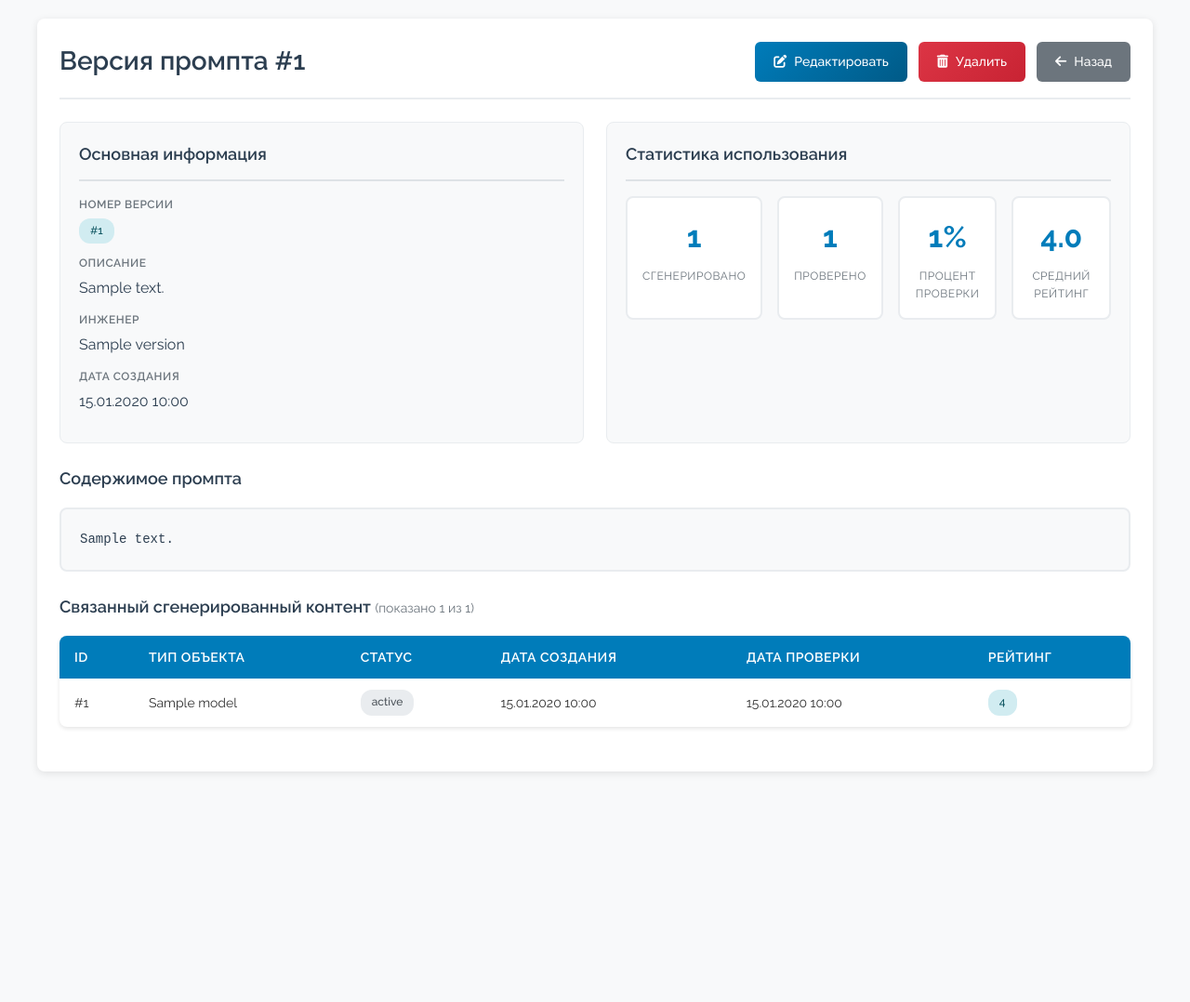
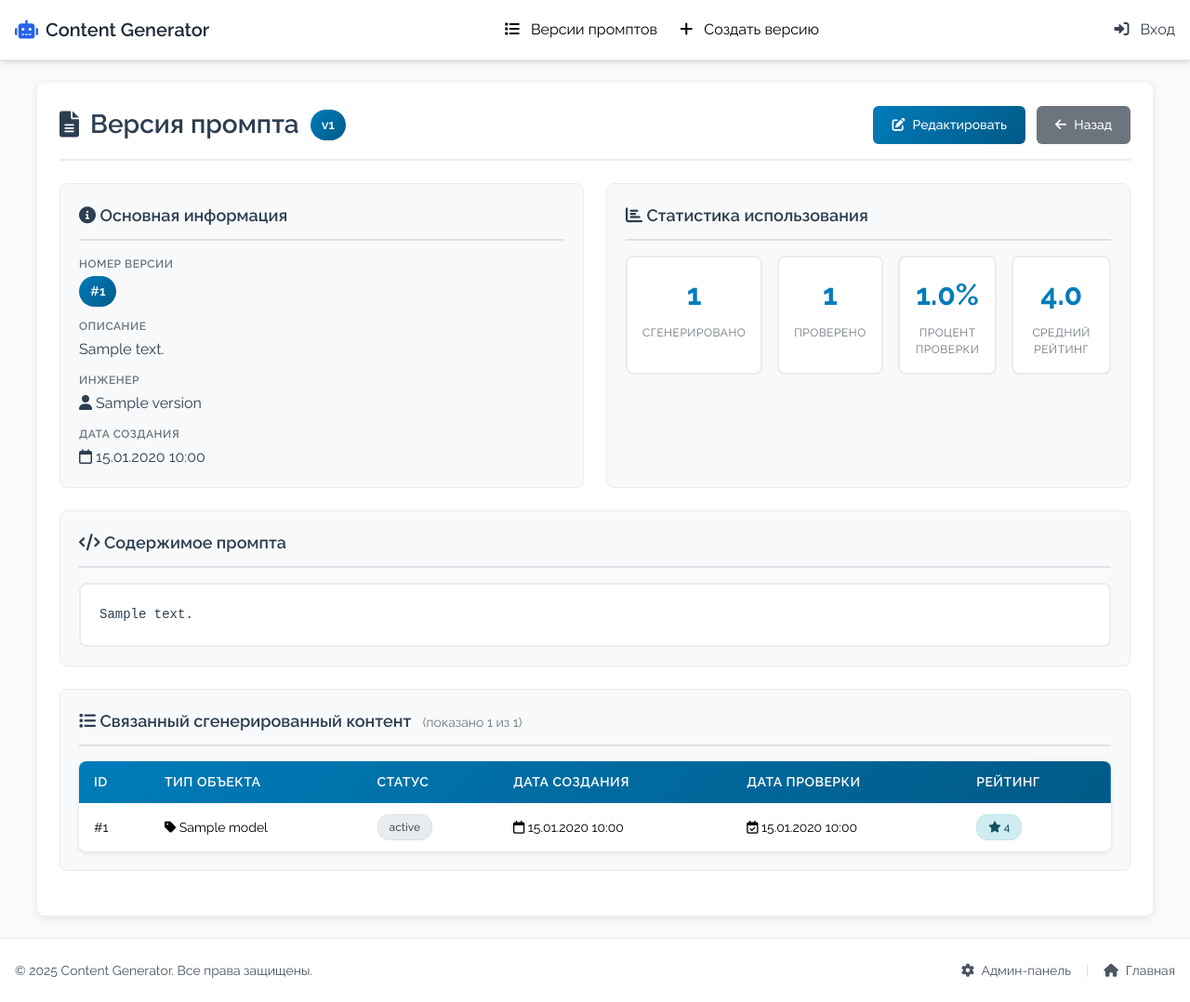
Before and after one commit to Antiguru2/content_generator, a Django app: template templates/content_generator/prompt_versions/detail.html in a window 1280 px wide. Shown: the whole page at 93% size. Before the commit the page ends 832 px from the top, so only its background shows below. Run offline with Django 3.2, Linux system fonts and the light colour scheme; the template is opened without the code that fills it: most values are stand-ins (such as "Sample title", 1, 10 or a date in 2020); some libraries are stand-ins or nearby versions.

Commit message:
Обновлен шаблон детального просмотра версии промпта: улучшена структура, добавлены новые стили и элементы интерфейса, включая значок версии и улучшенные карточки статистики. Обновлен статус подмодуля документации с добавлением суффикса '-dirty'.

```diff
--- a/templates/content_generator/prompt_versions/detail.html
+++ b/templates/content_generator/prompt_versions/detail.html
@@ -1,32 +1,10 @@
-{% load static %}
-<!DOCTYPE html>
-<html lang="ru">
-<head>
-    <meta charset="utf-8">
-    <meta name="viewport" content="width=device-width, initial-scale=1.0, shrink-to-fit=no">
-    <title>Версия промпта #{{ version.version_number }} - Content Generator</title>
+{% extends 'content_generator/base.html' %}
 
-    <link rel="preconnect" href="https://fonts.googleapis.com">
-    <link rel="preconnect" href="https://fonts.gstatic.com" crossorigin>
-    <link href="https://fonts.googleapis.com/css2?family=Raleway:wght@300;400;500;600;700&display=swap" rel="stylesheet">
-    <link rel="stylesheet" href="https://cdnjs.cloudflare.com/ajax/libs/font-awesome/6.0.0-beta3/css/all.min.css">
+{% block title %}Версия промпта #{{ version.version_number }} - Content Generator{% endblock title %}
 
+{% block extra_css %}
 <style>
-        * {
-            margin: 0;
-            padding: 0;
-            box-sizing: border-box;
-        }
-
-        body {
-            font-family: 'Raleway', -apple-system, BlinkMacSystemFont, 'Segoe UI', Roboto, sans-serif;
-            background: #f8f9fa;
-            padding: 20px;
-            color: #333;
-            line-height: 1.6;
-        }
-
-        .container {
+    .detail-container {
         max-width: 1200px;
         margin: 0 auto;
         background: white;
@@ -49,6 +27,21 @@
         font-weight: 600;
         color: #2c3e50;
         margin: 0;
+        display: flex;
+        align-items: center;
+        gap: 12px;
+    }
+
+    .version-badge {
+        display: inline-flex;
+        align-items: center;
+        padding: 6px 12px;
+        background: linear-gradient(135deg, #007cba 0%, #005a87 100%);
+        color: white;
+        border-radius: 20px;
+        font-size: 14px;
+        font-weight: 600;
+        white-space: nowrap;
     }
 
     .header-actions {
@@ -90,16 +83,6 @@
         background: #5a6268;
     }
 
-        .btn-danger {
-            background: linear-gradient(135deg, #dc3545 0%, #c82333 100%);
-            color: white;
-        }
-
-        .btn-danger:hover {
-            transform: translateY(-2px);
-            box-shadow: 0 4px 12px rgba(220, 53, 69, 0.3);
-        }
-
     .info-grid {
         display: grid;
         grid-template-columns: 1fr 1fr;
@@ -125,6 +108,10 @@
 
     .info-item {
         margin-bottom: 12px;
+    }
+
+    .info-item:last-child {
+        margin-bottom: 0;
     }
 
     .info-label {
@@ -170,6 +157,11 @@
         margin-bottom: 8px;
     }
 
+    .stat-value.empty {
+        color: #6c757d;
+        font-size: 24px;
+    }
+
     .stat-label {
         font-size: 12px;
         color: #6c757d;
@@ -179,6 +171,10 @@
 
     .rating-distribution {
         margin-bottom: 24px;
+        background: #f8f9fa;
+        border-radius: 8px;
+        padding: 20px;
+        border: 1px solid #e9ecef;
     }
 
     .rating-distribution h2 {
@@ -186,6 +182,8 @@
         font-weight: 600;
         color: #2c3e50;
         margin-bottom: 16px;
+        padding-bottom: 12px;
+        border-bottom: 2px solid #dee2e6;
     }
 
     .rating-grid {
@@ -195,16 +193,19 @@
     }
 
     .rating-item {
-            background: #f8f9fa;
+        background: white;
         border: 2px solid #e9ecef;
         border-radius: 8px;
         padding: 16px;
         text-align: center;
+        transition: all 0.3s ease;
     }
 
     .rating-item.active {
         border-color: #007cba;
         background: #e7f3ff;
+        transform: translateY(-2px);
+        box-shadow: 0 4px 12px rgba(0, 124, 186, 0.1);
     }
 
     .rating-value {
@@ -221,6 +222,10 @@
 
     .prompt-section {
         margin-bottom: 24px;
+        background: #f8f9fa;
+        border-radius: 8px;
+        padding: 20px;
+        border: 1px solid #e9ecef;
     }
 
     .prompt-section h2 {
@@ -228,10 +233,12 @@
         font-weight: 600;
         color: #2c3e50;
         margin-bottom: 16px;
+        padding-bottom: 12px;
+        border-bottom: 2px solid #dee2e6;
     }
 
     .prompt-content {
-            background: #f8f9fa;
+        background: white;
         border: 2px solid #e9ecef;
         border-radius: 8px;
         padding: 20px;
@@ -247,6 +254,10 @@
 
     .content-section {
         margin-bottom: 24px;
+        background: #f8f9fa;
+        border-radius: 8px;
+        padding: 20px;
+        border: 1px solid #e9ecef;
     }
 
     .content-section h2 {
@@ -254,6 +265,8 @@
         font-weight: 600;
         color: #2c3e50;
         margin-bottom: 16px;
+        padding-bottom: 12px;
+        border-bottom: 2px solid #dee2e6;
     }
 
     .content-table {
@@ -266,7 +279,7 @@
     }
 
     .content-table thead {
-            background: #007cba;
+        background: linear-gradient(135deg, #007cba 0%, #005a87 100%);
         color: white;
     }
 
@@ -304,42 +317,57 @@
     .badge-success {
         background: #d4edda;
         color: #155724;
+        border: 1px solid #c3e6cb;
     }
 
     .badge-warning {
         background: #fff3cd;
         color: #856404;
+        border: 1px solid #ffeaa7;
     }
 
     .badge-danger {
         background: #f8d7da;
         color: #721c24;
+        border: 1px solid #f5c6cb;
     }
 
     .badge-info {
         background: #d1ecf1;
         color: #0c5460;
+        border: 1px solid #bee5eb;
     }
 
     .badge-secondary {
         background: #e9ecef;
         color: #495057;
+        border: 1px solid #dee2e6;
     }
 
     .empty-state {
         text-align: center;
         padding: 40px;
         color: #6c757d;
+        background: white;
+        border-radius: 8px;
     }
 
     .empty-state i {
         font-size: 48px;
         margin-bottom: 16px;
         opacity: 0.5;
+        color: #dee2e6;
     }
 
     .empty-state p {
         font-size: 16px;
+    }
+
+    .info-count {
+        font-size: 14px;
+        color: #6c757d;
+        font-weight: normal;
+        margin-left: 8px;
     }
 
     @media (max-width: 768px) {
@@ -360,20 +388,31 @@
             align-items: flex-start;
             gap: 16px;
         }
+
+        .header-actions {
+            width: 100%;
+            flex-direction: column;
+        }
+
+        .btn {
+            width: 100%;
+            justify-content: center;
+        }
     }
 </style>
-</head>
-<body>
-    <div class="container">
-        <!-- Заголовок с кнопками -->
+{% endblock extra_css %}
+
+{% block content %}
+<div class="detail-container">
+    <!-- Заголовок с кнопками (Редактировать, Назад) -->
     <div class="header">
-            <h1>Версия промпта #{{ version.version_number }}</h1>
+        <h1>
+            <i class="fas fa-file-alt"></i>
+            Версия промпта <span class="version-badge">v{{ version.version_number }}</span>
+        </h1>
         <div class="header-actions">
             <a href="{% url 'prompt_version_update' id=version.id %}" class="btn btn-primary">
                 <i class="fas fa-edit"></i> Редактировать
-                </a>
-                <a href="{% url 'prompt_version_delete' id=version.id %}" class="btn btn-danger">
-                    <i class="fas fa-trash-alt"></i> Удалить
             </a>
             <a href="{% url 'prompt_version_list' %}" class="btn btn-secondary">
                 <i class="fas fa-arrow-left"></i> Назад
@@ -383,13 +422,13 @@
 
     <!-- Основная информация (2 колонки) -->
     <div class="info-grid">
-            <!-- Левая колонка: номер, описание, инженер, дата -->
+        <!-- Левая: номер, описание, инженер, дата -->
         <div class="info-card">
-                <h2>Основная информация</h2>
+            <h2><i class="fas fa-info-circle"></i> Основная информация</h2>
             <div class="info-item">
                 <div class="info-label">Номер версии</div>
                 <div class="info-value">
-                        <span class="badge badge-info">#{{ version.version_number }}</span>
+                    <span class="version-badge">#{{ version.version_number }}</span>
                 </div>
             </div>
             <div class="info-item">
@@ -398,17 +437,21 @@
             </div>
             <div class="info-item">
                 <div class="info-label">Инженер</div>
-                    <div class="info-value">{{ version.engineer_name }}</div>
+                <div class="info-value">
+                    <i class="fas fa-user"></i> {{ version.engineer_name }}
+                </div>
             </div>
             <div class="info-item">
                 <div class="info-label">Дата создания</div>
-                    <div class="info-value">{{ version.created_at|date:"d.m.Y H:i" }}</div>
+                <div class="info-value">
+                    <i class="far fa-calendar"></i> {{ version.created_at|date:"d.m.Y H:i" }}
+                </div>
             </div>
         </div>
 
-            <!-- Правая колонка: статистика (4 метрики в карточках) -->
+        <!-- Правая: статистика (4 метрики в карточках) -->
         <div class="info-card">
-                <h2>Статистика использования</h2>
+            <h2><i class="fas fa-chart-bar"></i> Статистика использования</h2>
             <div class="stats-grid">
                 <div class="stat-card">
                     <div class="stat-value">{{ stats.generated_count }}</div>
@@ -419,11 +462,11 @@
                     <div class="stat-label">Проверено</div>
                 </div>
                 <div class="stat-card">
-                        <div class="stat-value">{{ stats.review_percentage }}%</div>
+                    <div class="stat-value">{{ stats.review_percentage|floatformat:1 }}%</div>
                     <div class="stat-label">Процент проверки</div>
                 </div>
                 <div class="stat-card">
-                        <div class="stat-value">
+                    <div class="stat-value {% if not stats.average_rating %}empty{% endif %}">
                         {% if stats.average_rating %}
                             {{ stats.average_rating|floatformat:1 }}
                         {% else %}
@@ -439,11 +482,17 @@
     <!-- Распределение оценок (5 колонок, если есть система оценок) -->
     {% if has_ratings %}
     <div class="rating-distribution">
-            <h2>Распределение оценок</h2>
+        <h2><i class="fas fa-star"></i> Распределение оценок</h2>
         <div class="rating-grid">
             {% for rating_value, count in rating_distribution.items %}
             <div class="rating-item {% if count > 0 %}active{% endif %}">
-                    <div class="rating-value">{{ rating_value }}</div>
+                <div class="rating-value">
+                    {% if count > 0 %}
+                        <i class="fas fa-star"></i> {{ rating_value }}
+                    {% else %}
+                        {{ rating_value }}
+                    {% endif %}
+                </div>
                 <div class="rating-count">
                     {{ count }}
                     {% if count == 1 %}оценка{% elif count >= 2 and count <= 4 %}оценки{% else %}оценок{% endif %}
@@ -456,17 +505,16 @@
 
     <!-- Содержимое промпта (моноширинный шрифт, скроллируемый блок) -->
     <div class="prompt-section">
-            <h2>Содержимое промпта</h2>
+        <h2><i class="fas fa-code"></i> Содержимое промпта</h2>
         <div class="prompt-content">{{ version.prompt_content }}</div>
     </div>
 
     <!-- Список связанного контента (таблица, первые 20) -->
     <div class="content-section">
-            <h2>Связанный сгенерированный контент
+        <h2>
+            <i class="fas fa-list"></i> Связанный сгенерированный контент
             {% if generated_content_count > 0 %}
-                    <span style="font-size: 14px; color: #6c757d; font-weight: normal;">
-                        (показано {{ generated_content|length }} из {{ generated_content_count }})
-                    </span>
+                <span class="info-count">(показано {{ generated_content|length }} из {{ generated_content_count }})</span>
             {% endif %}
         </h2>
 
@@ -488,7 +536,7 @@
                     <td>#{{ content.id }}</td>
                     <td>
                         {% if content.content_type %}
-                                {{ content.content_type.model }}
+                            <i class="fas fa-tag"></i> {{ content.content_type.model }}
                         {% else %}
                             <span style="color: #6c757d;">—</span>
                         {% endif %}
@@ -506,17 +554,21 @@
                             <span class="badge badge-secondary">{{ content.get_status_display }}</span>
                         {% endif %}
                     </td>
-                        <td>{{ content.created_at|date:"d.m.Y H:i" }}</td>
+                    <td>
+                        <i class="far fa-calendar"></i> {{ content.created_at|date:"d.m.Y H:i" }}
+                    </td>
                     <td>
                         {% if content.reviewed_at %}
-                                {{ content.reviewed_at|date:"d.m.Y H:i" }}
+                            <i class="far fa-calendar-check"></i> {{ content.reviewed_at|date:"d.m.Y H:i" }}
                         {% else %}
                             <span style="color: #6c757d;">—</span>
                         {% endif %}
                     </td>
                     <td>
                         {% if content.rating %}
-                                <span class="badge badge-info">{{ content.rating }}</span>
+                            <span class="badge badge-info">
+                                <i class="fas fa-star"></i> {{ content.rating }}
+                            </span>
                         {% else %}
                             <span style="color: #6c757d;">—</span>
                         {% endif %}
@@ -527,7 +579,7 @@
         </table>
 
         {% if has_more_content %}
-            <div style="margin-top: 16px; text-align: center; color: #6c757d; font-size: 14px;">
+        <div style="margin-top: 16px; text-align: center; color: #6c757d; font-size: 14px; padding: 12px; background: white; border-radius: 8px;">
             <i class="fas fa-info-circle"></i> Показаны первые 20 записей. Всего: {{ generated_content_count }}
         </div>
         {% endif %}
@@ -539,5 +591,4 @@
         {% endif %}
     </div>
 </div>
-</body>
-</html>
+{% endblock content %}
```
Lines whose indentation alone changed are shown as unchanged.
